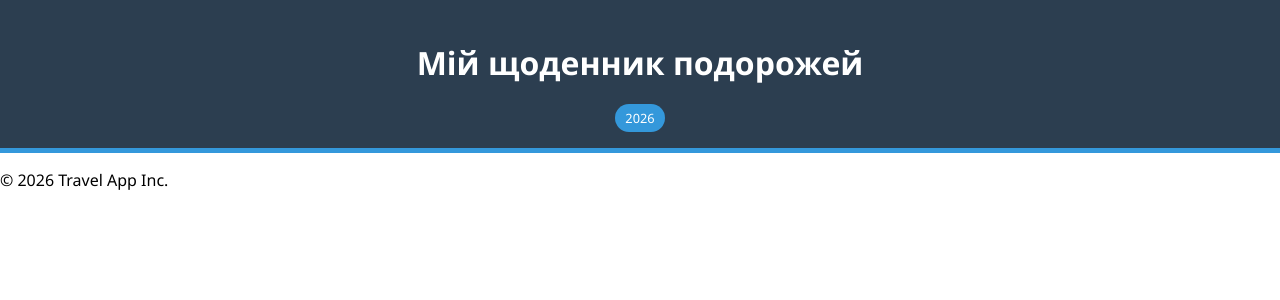
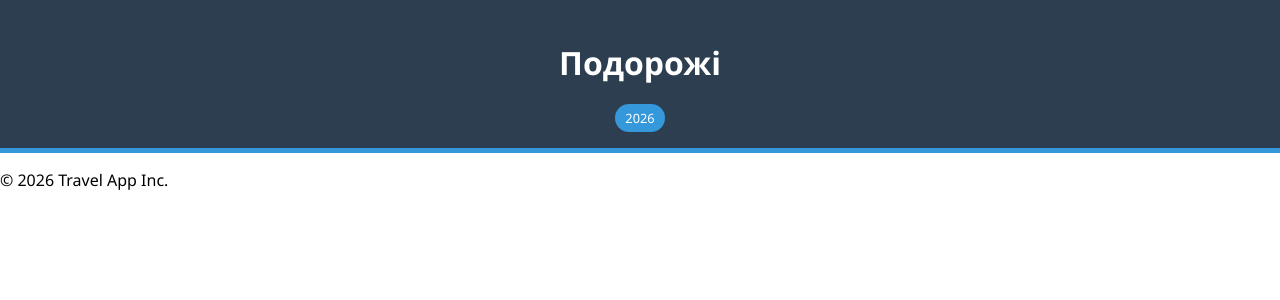
Before and after one commit to ieurg4532/Angular_project1, an Angular app: page / in a window 1280 px wide. Shown: the top 300 px of the page. Built offline with nearby package versions, Linux system fonts and the light colour scheme.

Commit message:
feat: complete business logic and component structure

```diff
--- a/src/app/core/header/header.ts
+++ b/src/app/core/header/header.ts
@@ -9,7 +9,7 @@ import { AppInfo } from '../../shared/models/appInfo';
 })
 export class Header {
   public headerConfig: AppInfo = {
-    title: 'Мій щоденник подорожей',
+    title: 'Подорожі',
     year: 2026,
   };
 }
```
